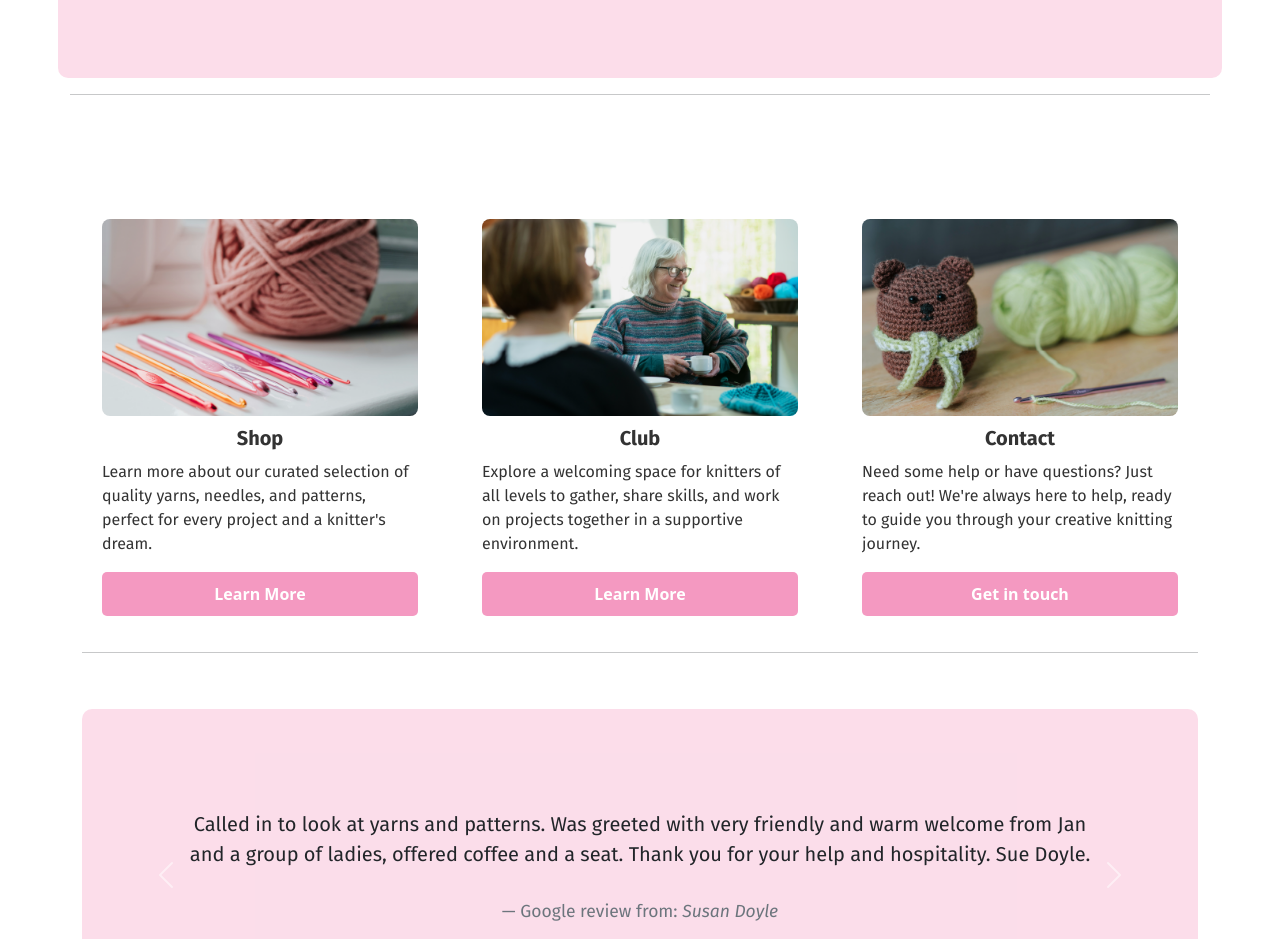
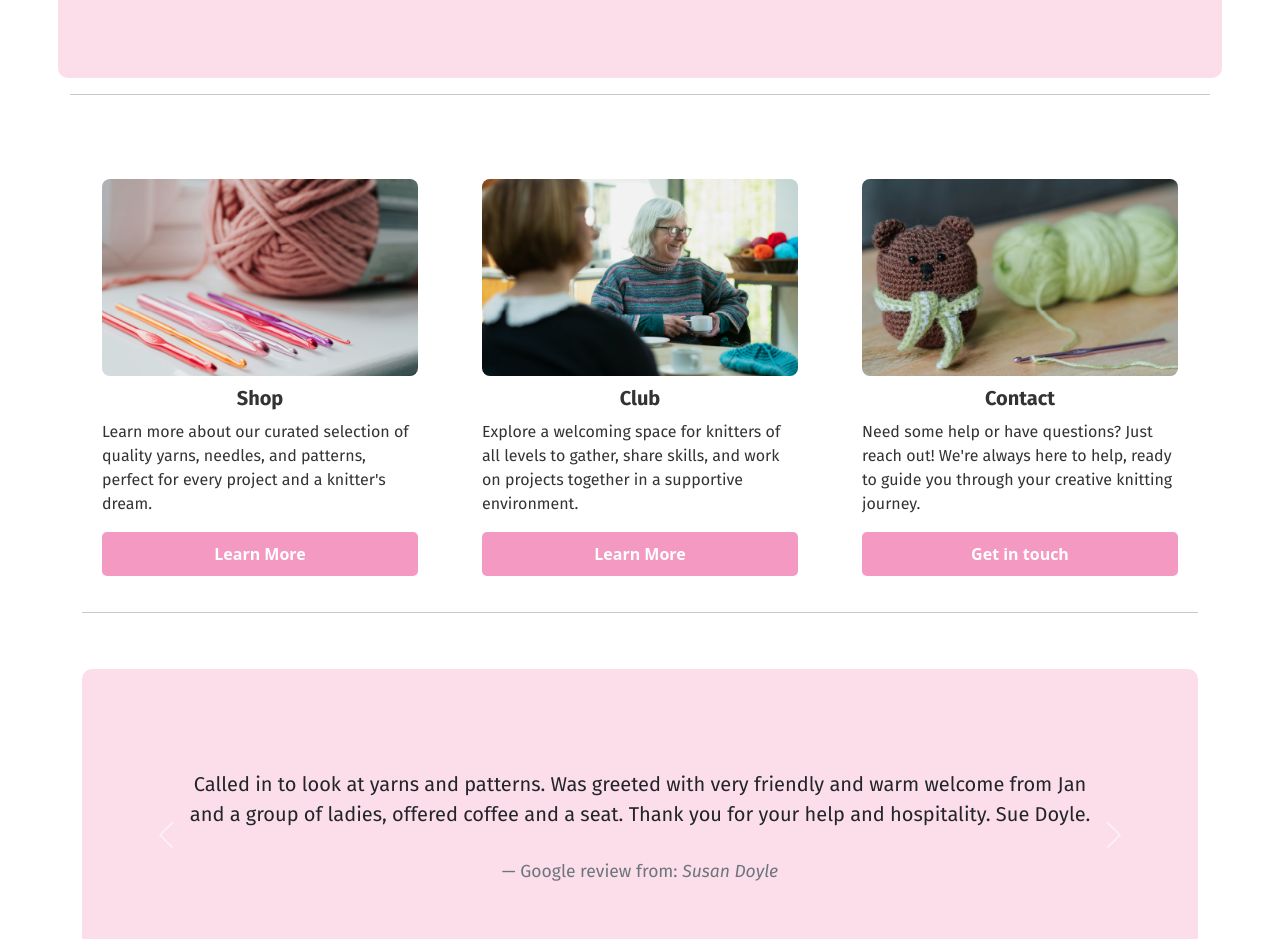
Before and after one commit to hgwhitfield/Knit, a plain HTML site: page index.html in a window 1280 px wide. Shown: the part 1280-2219 px from the top of the page. Drawn offline with nearby package versions, Linux system fonts and the light colour scheme.

Commit message:
Reduce padding for Navigation Cards to improve styling.

```diff
--- a/index.html
+++ b/index.html
@@ -89,7 +89,7 @@
 
   <!---Navigation Cards-->
   <!---Bootstrap 5 'Custom Cards' from the 'feature section' was used as the inspiration for this segment.-->
-  <div class="container mt-5">
+  <div class="container mt-2">
     <div class="row">
       <div class="col-md-4">
         <a href="shop.html" class="card-link" aria-label="Click to learn more about Knit and Natter shop.">
```
